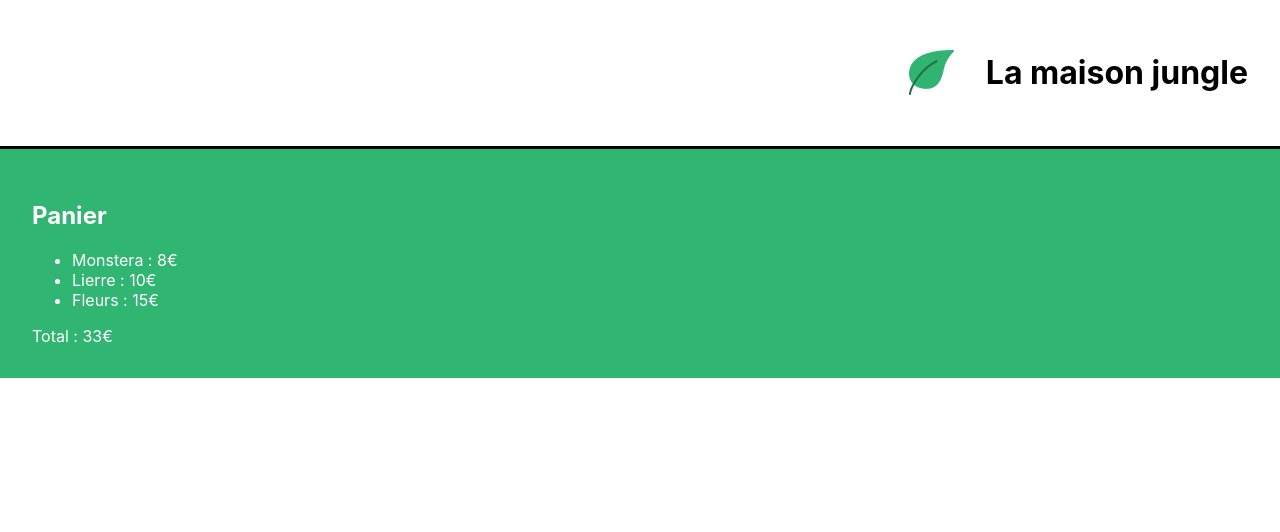
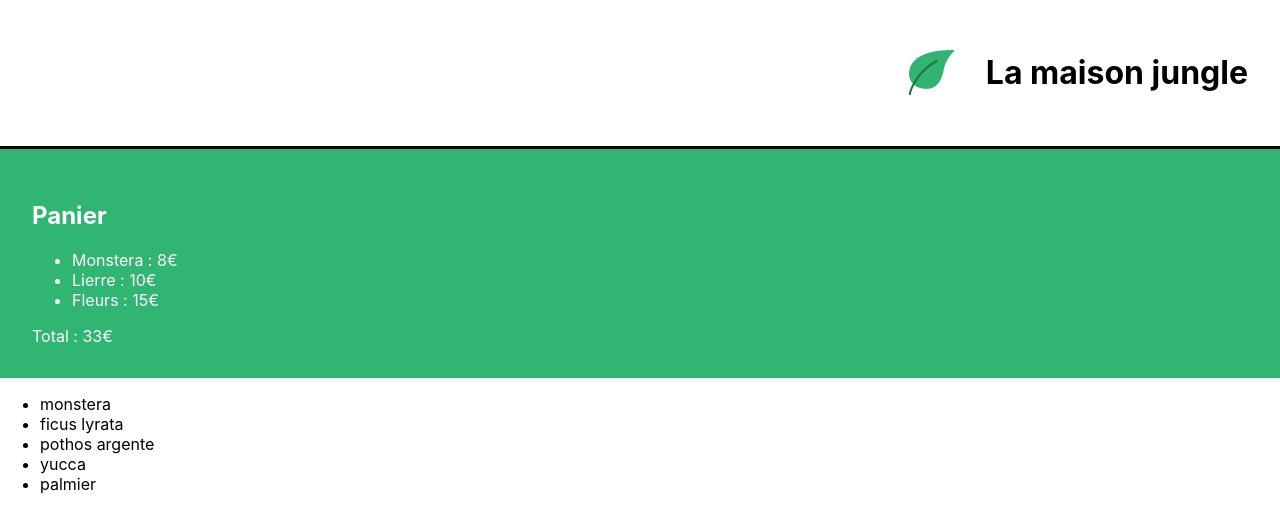
Before and after one commit to Atilian/la-maison-jungle, a React (Create React App) app: page / in a window 1280 px wide. Shown: the top 532 px of the page. Built offline with nearby package versions, Linux system fonts and the light colour scheme.

Commit message:
Ajout du composant ShoppingList qui renvoie la valeur d'une list de plante via map

```diff
--- a/src/components/App.js
+++ b/src/components/App.js
@@ -1,5 +1,6 @@
 import Banner from "./Banner";
 import Cart from "./Cart"
+import ShoppingList from "./ShoppingList";
 
 
 function App () {
@@ -8,6 +9,7 @@
     <div>
       <Banner />
       <Cart />
+      <ShoppingList />
     </div>
   )
 }
--- a/src/components/Banner.js
+++ b/src/components/Banner.js
@@ -1,5 +1,9 @@
 import logo from "../assets/leaf.png"
 import "../styles/Banner.css"
+
+function t () {
+    alert("test")
+}
 
 function Banner () {
 
--- /dev/null
+++ b/src/components/ShoppingList.js
@@ -0,0 +1,22 @@
+
+
+const plantList = [
+    "monstera",
+    "ficus lyrata",
+    "pothos argente",
+    "yucca",
+    "palmier",
+]
+
+function ShoppingList () {
+
+    return (
+        <ul>
+            {plantList.map((plant, index) => (
+                <li key={`${plant}-${index}`}>{plant}</li>
+            ))}
+        </ul>
+    )
+}
+
+export default ShoppingList;
```
